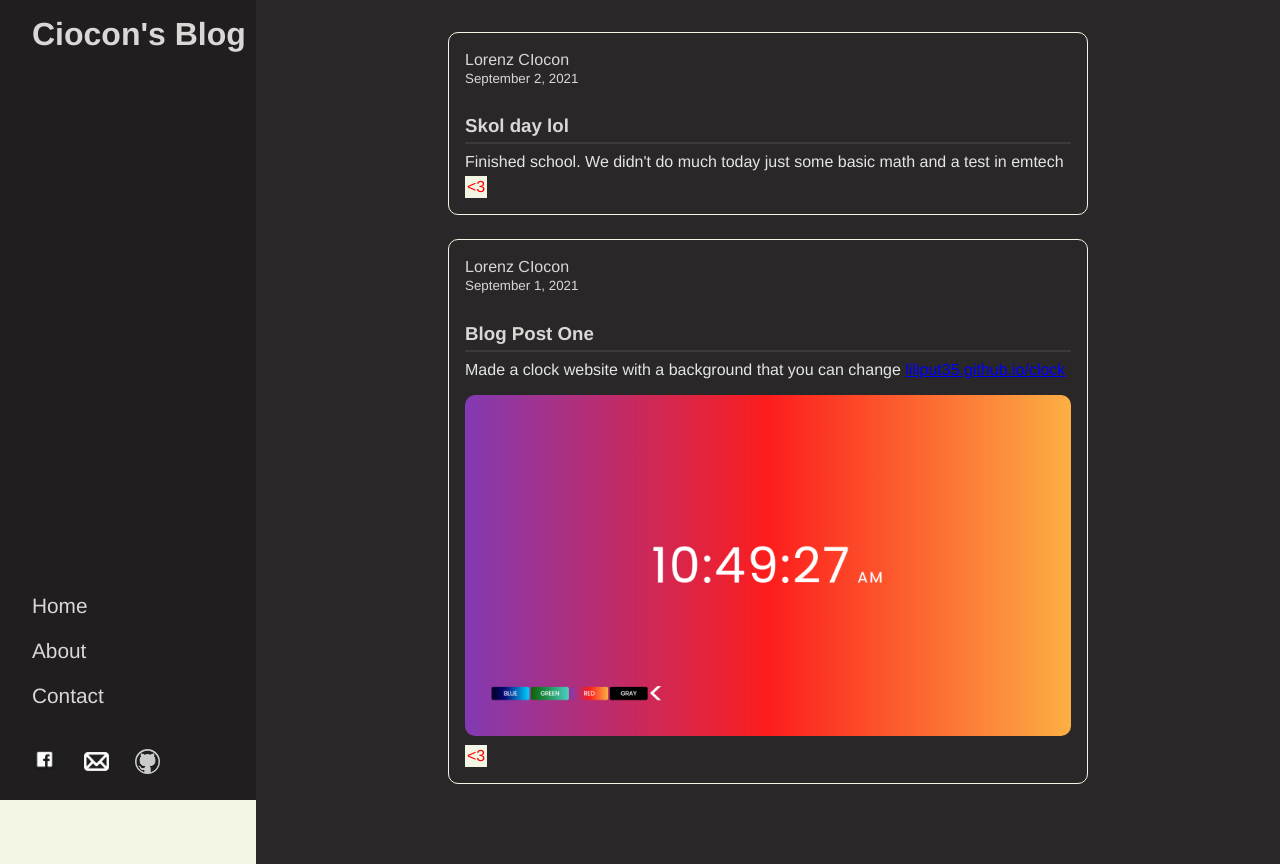
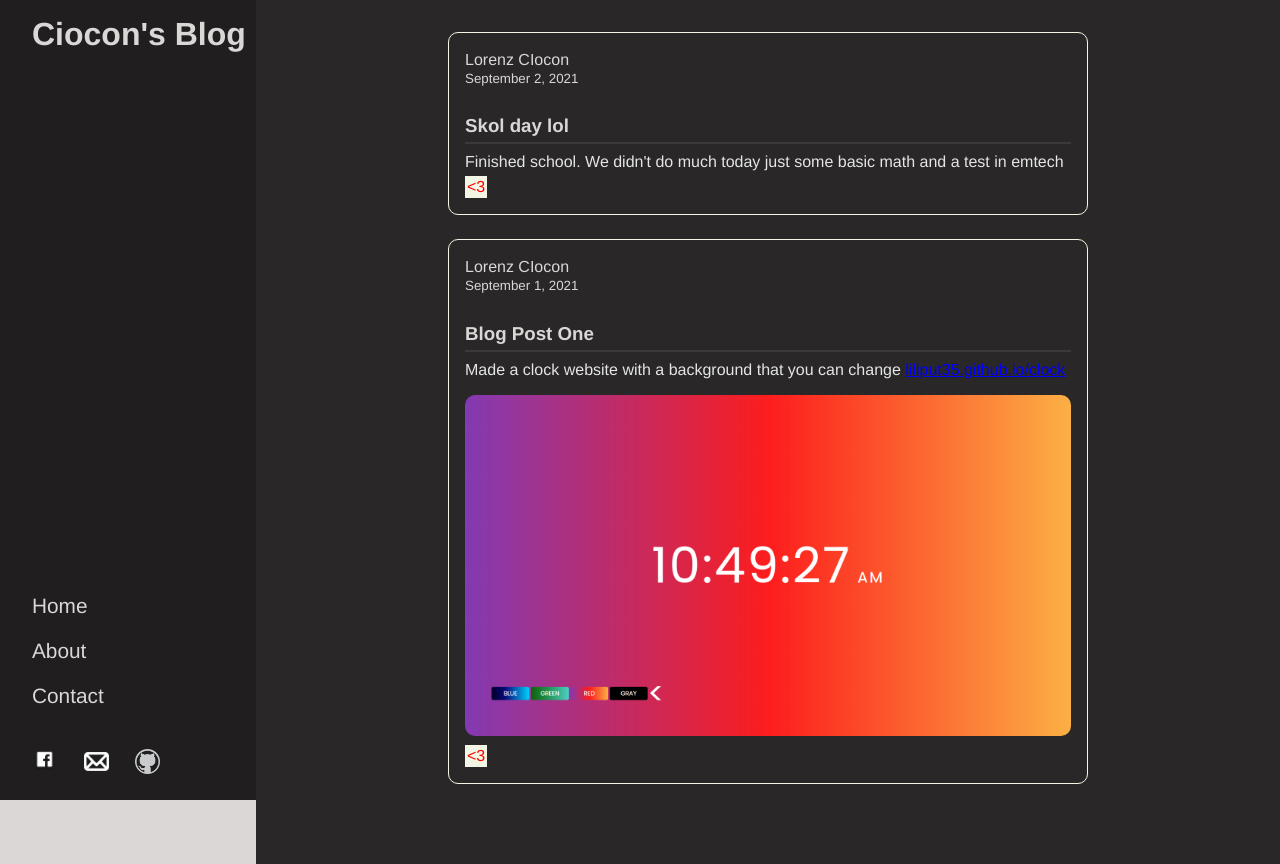
Before and after one commit to liliput35/Ciocons-Blog, a plain HTML site: page index.html in a window 1280 px wide. Drawn offline with Linux system fonts and the light colour scheme.

Commit message:
Update style.css

```diff
--- a/style.css
+++ b/style.css
@@ -18,7 +18,7 @@ a {
 }
 
 body {
-    background-color: var(--white);
+    background-color: var(--gree3);
     color: var(--gree3);
     font-family: 'Franklin Gothic Medium', 'Arial Narrow', Arial, sans-serif;
 }
```
